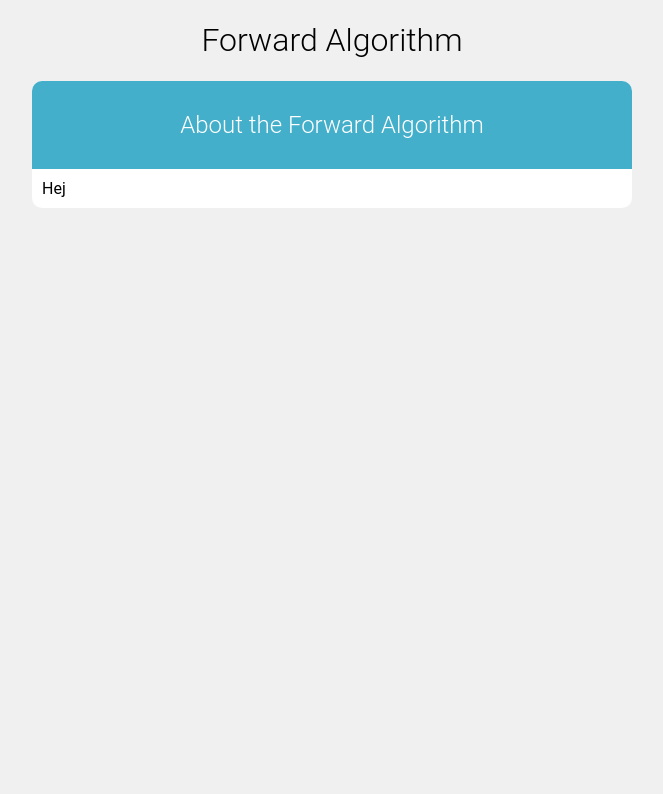
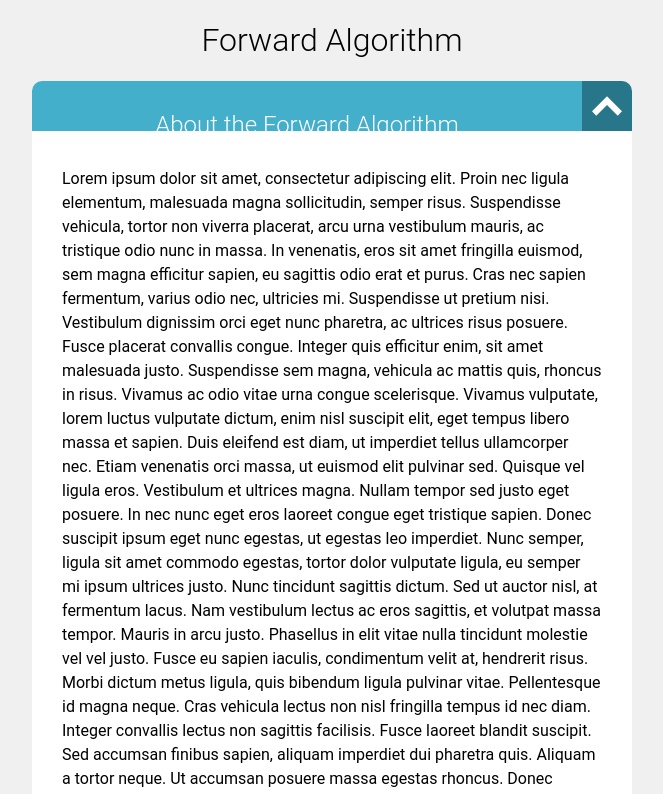
Before and after one commit to rasmus-rudling/Learn-AI, a React (Create React App) app in the folder AI visualization/hmm-react-app/: page / in a window 1280 px wide. Shown: the top 794 px of the page, without its empty margins (308-971 px from the left). Built offline with nearby package versions, Linux system fonts and the light colour scheme.

Commit message:
Börjat med komponenten subsection

```diff
--- a/AI visualization/hmm-react-app/src/Components/Common/Subsection/subsection.js
+++ b/AI visualization/hmm-react-app/src/Components/Common/Subsection/subsection.js
@@ -1,17 +1,21 @@
 import React from 'react';
 import classes from './subsection.module.css';
+import downArrow from '../../../Resources/down-arrow.svg';
 
 
 const Subsection = (props) => {
     return (
         <div className={classes.Subsection}>
-            <div className={classes.headerPart}>
-                <h2>{props.header}</h2>
+            <div className={classes.headerContainer}>
+                <div className={classes.headerPart}>
+                    <h2>{props.header}</h2>
+                </div>
 
-                <div className={classes.showHideContentToggler}>
-
+                <div className={classes.showHideContentToggler} >
+                    <img src = {downArrow} alt="arrow" />
                 </div>
             </div>
+
 
             <div className={classes.contentPart}>
                 {props.children}
--- a/AI visualization/hmm-react-app/src/Components/Common/Subsection/subsection.module.css
+++ b/AI visualization/hmm-react-app/src/Components/Common/Subsection/subsection.module.css
@@ -5,21 +5,43 @@
     border-radius: 10px;
 }
 
+.headerContainer {
+    display: grid;
+    grid-template-columns: 550px 50px;
+    grid-template-rows: 50px;
+    background-color: rgba(255, 255, 255, 0);
+    border-top-left-radius: 10px;
+    border-top-right-radius: 10px;
+}
+
 .headerPart {
     background-color: #43AFCA;
     color: #fff;
     padding: 10px 0;
     border-top-left-radius: 10px;
-    border-top-right-radius: 10px;
 }
 
 .showHideContentToggler {
-    float: right;
     background-color: #287689;
-    height: 100%;
     box-sizing: border-box;
+    border-top-right-radius: 10px;
+    text-align: center;
+    display: flex;
+    justify-content: center;
+    transition: .2s;
+}
+
+.showHideContentToggler img {
+    width: 30px;
+    transform: rotate(180deg);
+}
+
+.showHideContentToggler:hover {
+    background-color: #123741;
+    cursor: pointer;
 }
 
 .contentPart {
-    padding: 10px;
+    padding: 20px 30px;
+    display: table-cell;
 }
--- a/AI visualization/hmm-react-app/src/Components/ForwardAlgorithm/forwardAlgorithm.js
+++ b/AI visualization/hmm-react-app/src/Components/ForwardAlgorithm/forwardAlgorithm.js
@@ -1,15 +1,22 @@
 import React from 'react';
-import './forwardAlgorithm.module.css';
+import classes from './forwardAlgorithm.module.css';
 
 import Subsection from '../Common/Subsection/subsection'
 
 const ForwardAlgorithm = (props) => {
     return (
-        <div>
+        <div className={classes.ForwardAlgorithm}>
             <h1>Forward Algorithm</h1>
 
             <Subsection header = "About the Forward Algorithm">
-                <div>Hej</div>
+                <p>
+                    Lorem ipsum dolor sit amet, consectetur adipiscing elit. Proin nec ligula elementum, malesuada magna sollicitudin, semper risus. Suspendisse vehicula, tortor non viverra placerat, arcu urna vestibulum mauris, ac tristique odio nunc in massa. In venenatis, eros sit amet fringilla euismod, sem magna efficitur sapien, eu sagittis odio erat et purus. Cras nec sapien fermentum, varius odio nec, ultricies mi. Suspendisse ut pretium nisi. Vestibulum dignissim orci eget nunc pharetra, ac ultrices risus posuere. Fusce placerat convallis congue. Integer quis efficitur enim, sit amet malesuada justo. Suspendisse sem magna, vehicula ac mattis quis, rhoncus in risus. Vivamus ac odio vitae urna congue scelerisque. Vivamus vulputate, lorem luctus vulputate dictum, enim nisl suscipit elit, eget tempus libero massa et sapien. Duis eleifend est diam, ut imperdiet tellus ullamcorper nec. Etiam venenatis orci massa, ut euismod elit pulvinar sed. Quisque vel ligula eros. Vestibulum et ultrices magna. Nullam tempor sed justo eget posuere.
+
+                    In nec nunc eget eros laoreet congue eget tristique sapien. Donec suscipit ipsum eget nunc egestas, ut egestas leo imperdiet. Nunc semper, ligula sit amet commodo egestas, tortor dolor vulputate ligula, eu semper mi ipsum ultrices justo. Nunc tincidunt sagittis dictum. Sed ut auctor nisl, at fermentum lacus. Nam vestibulum lectus ac eros sagittis, et volutpat massa tempor. Mauris in arcu justo. Phasellus in elit vitae nulla tincidunt molestie vel vel justo. Fusce eu sapien iaculis, condimentum velit at, hendrerit risus. Morbi dictum metus ligula, quis bibendum ligula pulvinar vitae. Pellentesque id magna neque. Cras vehicula lectus non nisl fringilla tempus id nec diam.
+
+                    Integer convallis lectus non sagittis facilisis. Fusce laoreet blandit suscipit. Sed accumsan finibus sapien, aliquam imperdiet dui pharetra quis. Aliquam a tortor neque. Ut accumsan posuere massa egestas rhoncus. Donec hendrerit nisi vel ante laoreet, eu tincidunt odio ornare. Mauris egestas ex ut diam sodales, et convallis sapien auctor. Vivamus ut tempus massa, ac sollicitudin leo. Duis nibh tellus, tristique sit amet mollis sit amet, tristique eu lacus. Curabitur rutrum suscipit pharetra. Nulla ultricies nisl a facilisis porta. Vestibulum venenatis metus lorem, non hendrerit felis egestas non.
+
+                </p>
             </Subsection>
         </div>
     );
--- a/AI visualization/hmm-react-app/src/Components/ForwardAlgorithm/forwardAlgorithm.module.css
+++ b/AI visualization/hmm-react-app/src/Components/ForwardAlgorithm/forwardAlgorithm.module.css
@@ -0,0 +1,3 @@
+.ForwardAlgorithm {
+    padding-bottom: 50px;
+}
--- a/AI visualization/hmm-react-app/src/typography.css
+++ b/AI visualization/hmm-react-app/src/typography.css
@@ -4,6 +4,10 @@
 
 body {
     background-color: #f0f0f0;
+}
+
+p {
+    line-height: 1.5rem;
 }
 
 h1,
```
Also changed, not shown: AI visualization/hmm-react-app/src/Resources/down-arrow.svg (added), 1 other file (tests, documents, lock files or other folders).
